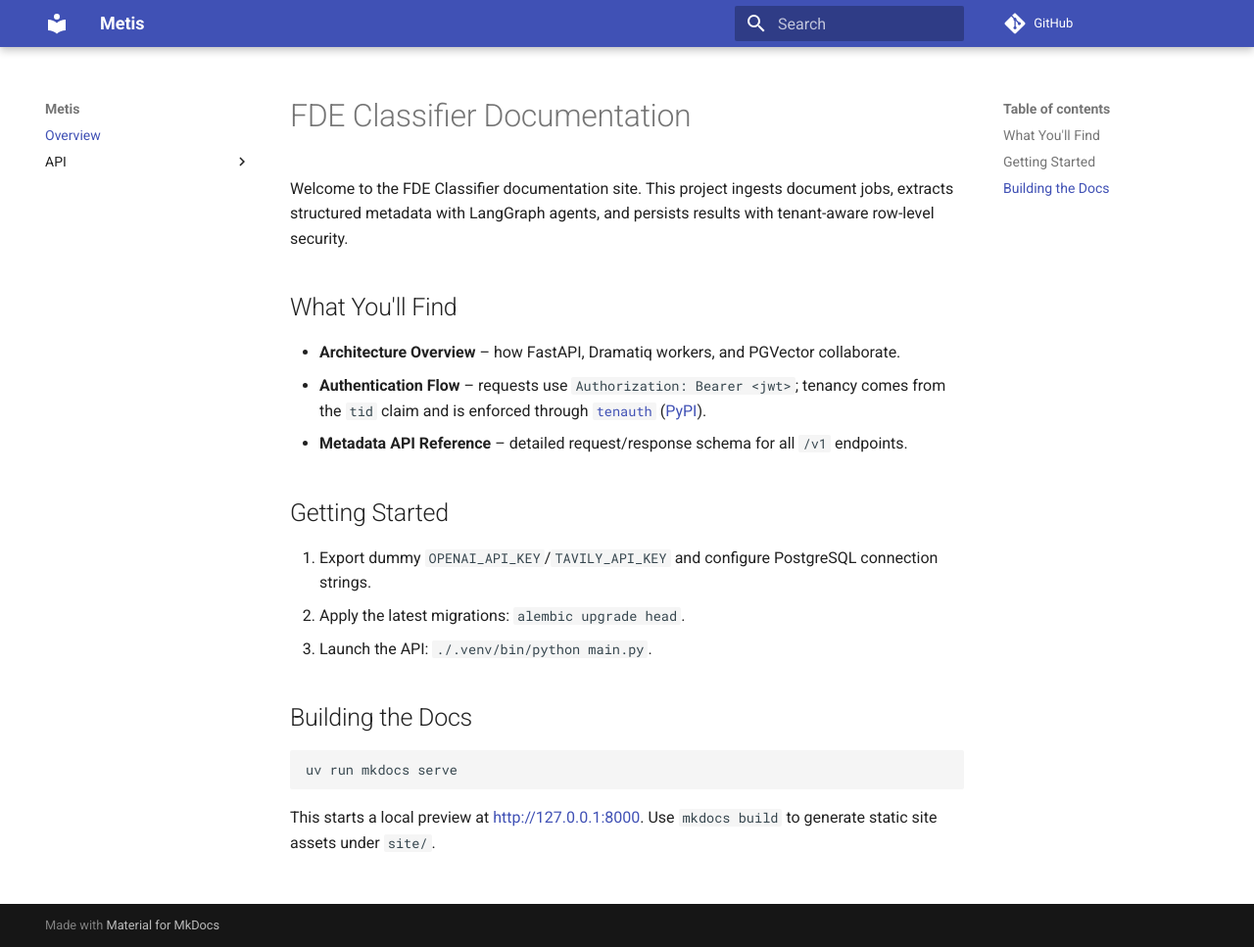
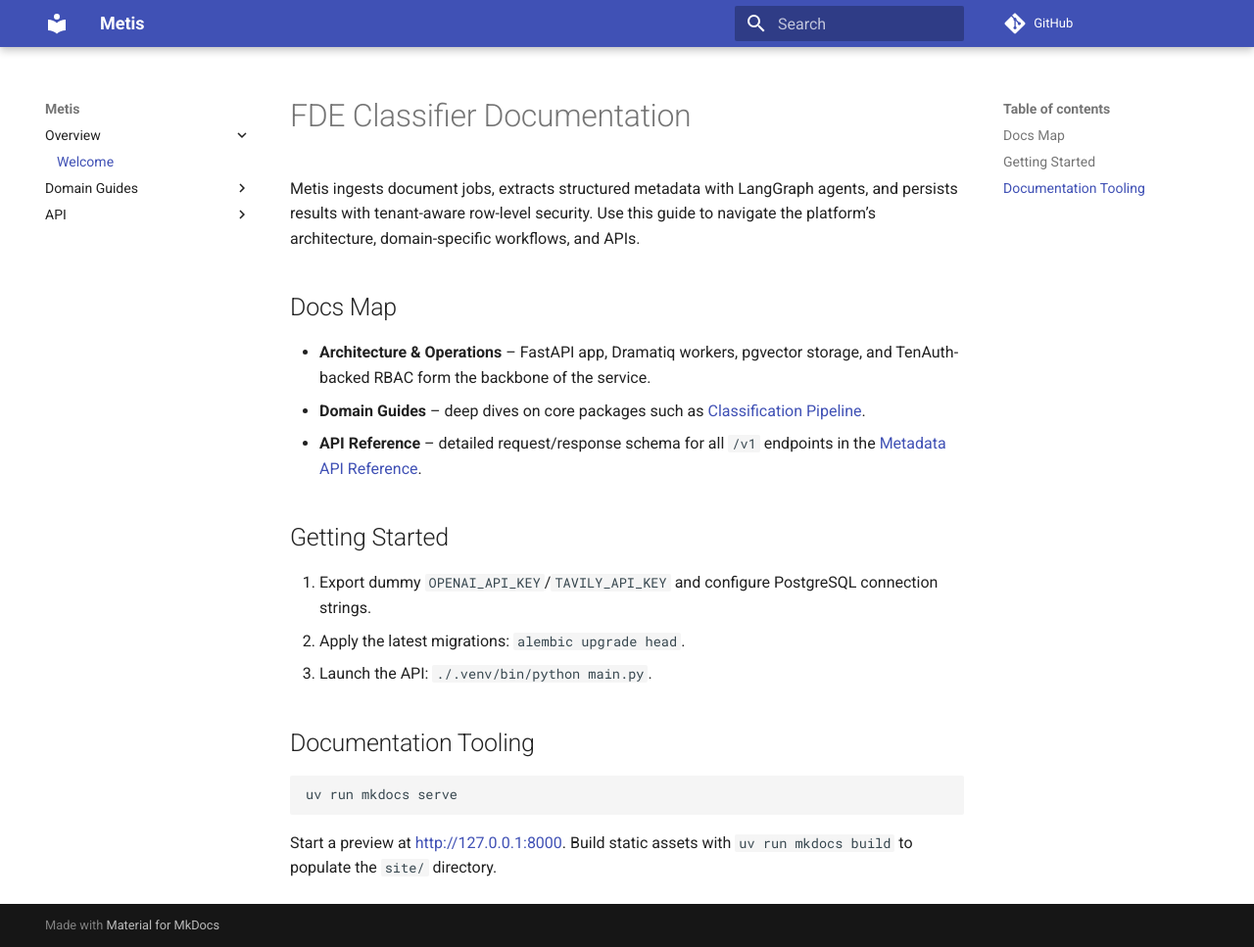
Before and after one commit to thwolter/metis, an MkDocs documentation site: the page built from docs/index.md, in a window 1280 px wide and 967 px high. Shown: the whole window at 98% size. Built offline with MkDocs 1.6.1 and Material for MkDocs 9.7.7, drawn with Linux system fonts in a browser that asks for light colours; comment, search, counter and statistics services are not loaded.

Commit message:
feat(docs/classification): add detailed documentation for classification domain and extend API/tests
- Introduced `docs/classification/index.md` to provide a comprehensive guide for the classification domain, covering models, services, tasks, and inference workflows.
- Added `/api/classification/doc-classes` endpoint to list enabled document classes, leveraging the new `list_enabled_doc_classes` service.
- Enhanced integration tests with `test_list_doc_classes_returns_enabled_only` to validate the new endpoint.
- Updated `README.md` and `mkdocs.yml` to include links to the classification domain guide in the documentation.
- Refactored `service.py` with `list_enabled_doc_classes` function for better modularity and reuse.

````diff
--- a/docs/index.md
+++ b/docs/index.md
@@ -1,14 +1,17 @@
 # FDE Classifier Documentation
 
-Welcome to the FDE Classifier documentation site. This project ingests document jobs,
-extracts structured metadata with LangGraph agents, and persists results with tenant-aware
-row-level security.
+Metis ingests document jobs, extracts structured metadata with LangGraph agents,
+and persists results with tenant-aware row-level security. Use this guide to
+navigate the platform’s architecture, domain-specific workflows, and APIs.
 
-## What You'll Find
+## Docs Map
 
-- **Architecture Overview** – how FastAPI, Dramatiq workers, and PGVector collaborate.
-- **Authentication Flow** – requests use `Authorization: Bearer <jwt>`; tenancy comes from the `tid` claim and is enforced through [`tenauth`](https://thwolter.github.io/tenauth/) ([PyPI](https://pypi.org/project/tenauth/)).
-- **Metadata API Reference** – detailed request/response schema for all `/v1` endpoints.
+- **Architecture & Operations** – FastAPI app, Dramatiq workers, pgvector storage,
+  and TenAuth-backed RBAC form the backbone of the service.
+- **Domain Guides** – deep dives on core packages such as
+  [Classification Pipeline](classification/index.md).
+- **API Reference** – detailed request/response schema for all `/v1` endpoints in
+  the [Metadata API Reference](frontend_api_spec.md).
 
 ## Getting Started
 
@@ -16,11 +19,11 @@
 2. Apply the latest migrations: `alembic upgrade head`.
 3. Launch the API: `./.venv/bin/python main.py`.
 
-## Building the Docs
+## Documentation Tooling
 
 ```bash
 uv run mkdocs serve
 ```
 
-This starts a local preview at <http://127.0.0.1:8000>. Use `mkdocs build` to generate static
-site assets under `site/`.
+Start a preview at <http://127.0.0.1:8000>. Build static assets with `uv run mkdocs build`
+to populate the `site/` directory.
--- a/mkdocs.yml
+++ b/mkdocs.yml
@@ -6,6 +6,9 @@
 theme:
   name: material
 nav:
-  - Overview: index.md
+  - Overview:
+      - Welcome: index.md
+  - Domain Guides:
+      - Classification Pipeline: classification/index.md
   - API:
       - Metadata API: frontend_api_spec.md
````
Also changed, not shown: README.md (+2 -0 lines), docs/classification/index.md (added, +89 -0 lines), 3 other files.
